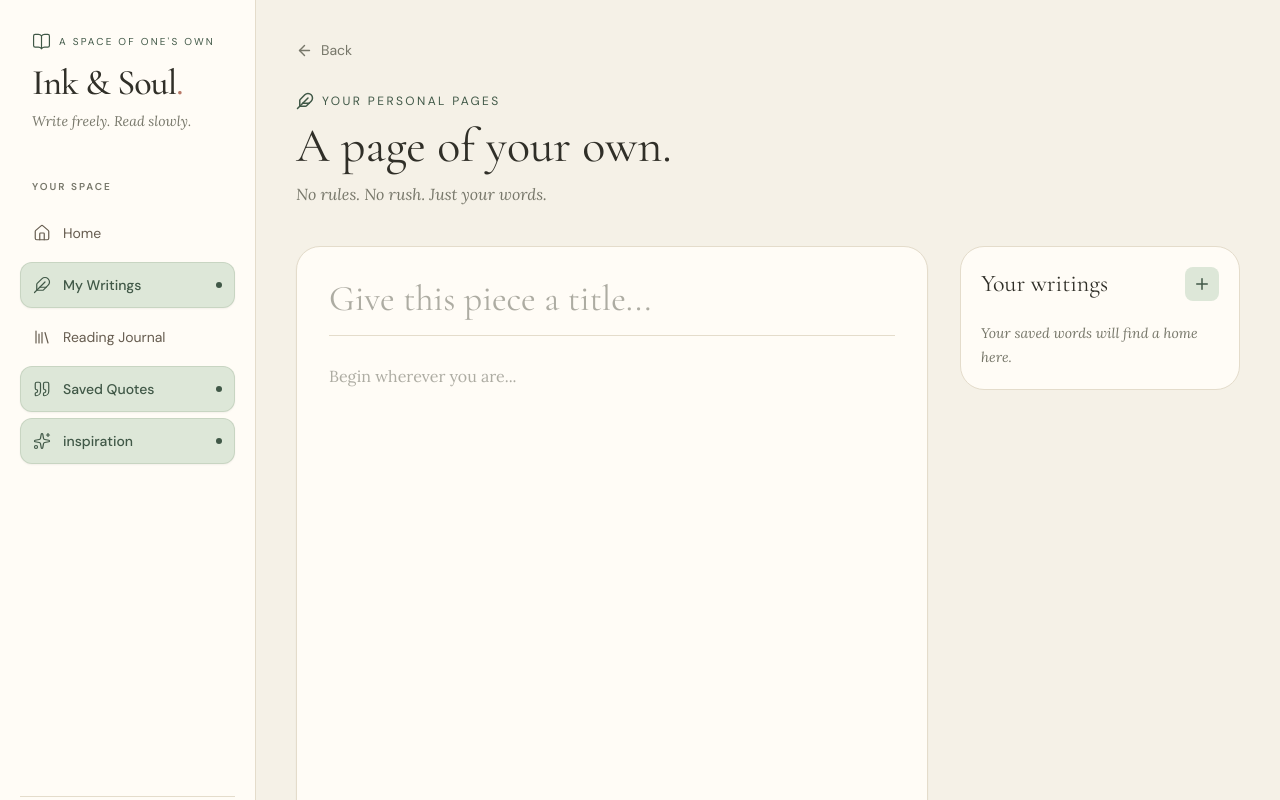
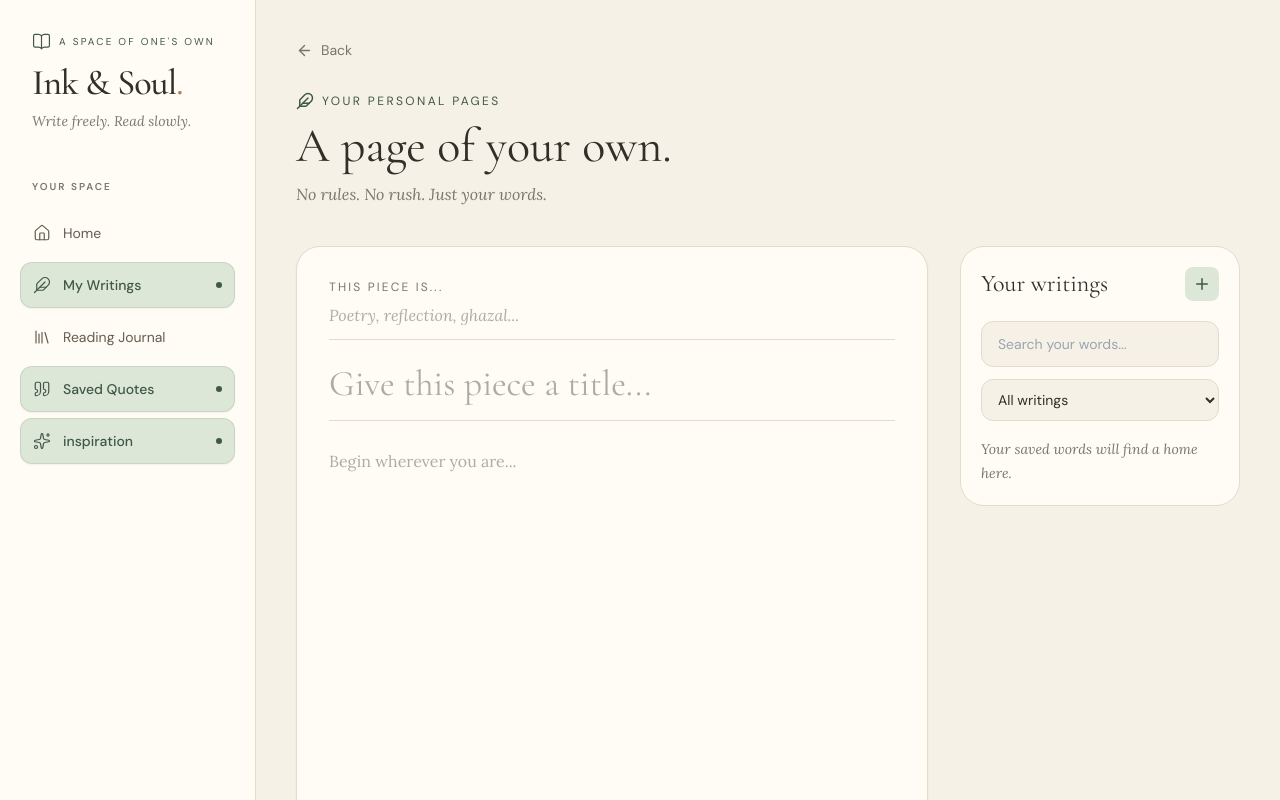
Before and after one commit to sanskritijain23/ink_and_soul, a React (Vite) app: page /writings in a window 1280 px wide. Shown: the top 800 px of the page. Built offline with nearby package versions, Linux system fonts and the light colour scheme.

Commit message:
Add writing types and searchable writing archive

```diff
--- a/src/features/writings/WritingEditor.jsx
+++ b/src/features/writings/WritingEditor.jsx
@@ -11,7 +11,10 @@ function WritingEditor() {
     const [writings, setWritings] = useState([])
     const [activeId, setActiveId] = useState(null)
     const [title, setTitle] = useState('')
+    const [writingType, setWritingType] = useState('')
     const [content, setContent] = useState('')
+    const [searchTerm, setSearchTerm] = useState('')
+    const [typeFilter, setTypeFilter] = useState('All')
     const [loading, setLoading] = useState(true)
     const [message, setMessage] = useState('')
 
@@ -41,6 +44,7 @@ function WritingEditor() {
         setActiveId(null)
         setTitle('')
         setContent('')
+        setWritingType('')
         setMessage('')
     }
 
@@ -48,6 +52,7 @@ function WritingEditor() {
         setActiveId(writing.id)
         setTitle(writing.title)
         setContent(writing.content)
+        setWritingType(writing.type ?? '')
         setMessage('')
     }
 
@@ -62,6 +67,7 @@ function WritingEditor() {
         const record = {
             id: activeId ?? crypto.randomUUID(),
             title: title.trim() || 'Untitled',
+            type: writingType.trim(),
             content,
             updatedAt: now,
             ...(!activeId && { createdAt: now }),
@@ -124,6 +130,20 @@ function WritingEditor() {
         }
     }
 
+    const writingTypes = [
+        ...new Set(
+            writings.map((writing) => writing.type ?.trim()).filter(Boolean)
+        ),
+    ].sort((a,b) => a.localeCompare(b))
+
+    const filterWritings = writings.filter((writing) => {
+        const matchesSearch = writing.title.toLowerCase().includes(searchTerm.toLowerCase()) ||
+        writing.content.toLowerCase().includes(searchTerm.toLowerCase())
+
+        const matchesType = typeFilter === 'All' || writing.type === typeFilter
+        return matchesSearch && matchesType
+    })
+
     return (
         <div className="min-h-screen bg-paper px-6 py-10 md:px-10">
             <div className="mx-auto max-w-6xl">
@@ -153,6 +173,22 @@ function WritingEditor() {
 
                    <div className="grid gap-8 lg:grid-cols-[minmax(0,1fr)_280px]">
                         <section className="rounded-3xl border border-paper-border bg-paper-card p-6 shadow-sm md:p-8">
+                            <div className="mb-6">
+                                <label
+                                   htmlFor="writing-type"
+                                   className="mb-2 block text-xs uppercase tracking-[0.18em] text-ink-muted">
+                                      This piece is...
+                                   </label>
+
+                                   <input
+                                      id="writing-type"
+                                      type="text"
+                                      value={writingType}
+                                      onChange={(event) => setWritingType(event.target.value)}
+                                      placeholder="Poetry, reflection, ghazal..."
+                                      className="w-full border-b border-paper-border bg-transparent pb-3 font-reading text-base italic text-ink outline-none placeholder:text-ink-muted/60 focus:border-sage-dark" />
+
+                            </div>
                             <input
                                value={title}
                                onChange={(event) => setTitle(event.target.value)}
@@ -211,30 +247,73 @@ function WritingEditor() {
                                    </button>
                             </div>
 
+                            <div className="mb-4 space-y-3">
+                                <div className="relative">
+                                    <input
+                                        type="text"
+                                        value={searchTerm}
+                                        onChange={(event) => setSearchTerm(event.target.value)}
+                                        placeholder="Search your words..."
+                                        aria-label="Search-eritings"
+                                        className="w-full rounded-xl border border-paper-border bg-paper px-4 py-3 text-sm text-ink outline-none transition focus:border-sage-dark"/>
+
+                                </div>
+                                <select
+                                    value={typeFilter}
+                                    onChange={(event) => setTypeFilter(event.target.value)}
+                                    aria-label="Filter writings by type"
+                                    className="w-full rounded-xl border border-paper-border bg-paper px-3 py-2.5 text-sm text-ink outline-none focus:border-sage-dark">
+                                        <option value="All">All writings</option>
+                                        {writingTypes.map((type) => (
+                                            <option key={type} value={type}>
+                                                {type}
+                                            </option>
+                                        ))}
+                                    </select>
+                            </div>
+
                             {loading ? (
-                                <p className="text-sm text-ink-muted">Opening your pages...</p>
+                                <p className="text-sm text-ink-muted">
+                                    Opening your pages...
+                                </p>
                             ) : writings.length === 0 ? (
                                 <p className="font-reading text-sm italic leading-6 text-ink-muted">
                                     Your saved words will find a home here.
                                 </p>
+                            ) : filterWritings.length === 0 ? (
+                                <p className="py-5 text-center font-reading text-sm italic text-ink-muted">
+                                    No writings found. Try another search.
+                                </p>
                             ) : (
-                                <div className="space-y-2">
-                                    {writings.map((writing) => (
+                                <div className="space-y-3">
+                                    {filterWritings.map((writing) => (
                                         <button
                                             key={writing.id}
                                             onClick={() => openWriting(writing)}
-                                           className={`w-full rounded-xl border p-3 text-left transition ${
+                                            className={`w-full rounded-xl border p-4 text-left transition ${
                                                 activeId === writing.id
                                                 ? 'border-sage-dark bg-sage/60'
                                                 : 'border-transparent hover:border-paper-border hover:bg-paper'}`}>
-                                                <span className="block truncate font-medium text-ink">
+                                                    <span className="block truncate font-display text-lg text-ink">
                                                         {writing.title}
+                                                    </span>
+
+                                                    <span className="mt-1 block text-xs text-ink-muted">
+                                                        {new Date(writing.updatedAt).toLocaleDateString()}
 
                                                     </span>
-                                                <span className="mt-1 block text-xs text-ink-muted">
-                                                    {new
-                                                    Date(writing.updatedAt).toLocaleDateString()}
+                                                    {writing.type?.trim() && (
+                                                        <span className="mt-2 inline-block rounded-full bg-sage px-2.5 py-1 text-xs text-sage-ink">
+                                                            {writing.type}
                                                         </span>
+                                                    )}
+
+                                                    <span className="mt-2 block text-sm leading-6 text-ink-muted">
+                                                        {writing.content.length > 85
+                                                            ? `${writing.content.slice(0, 85)}...`
+                                                            : writing.content}
+                                                    </span>
+
                                                 </button>
                                     ))}
                                 </div>
```
Lines whose indentation alone changed are shown as unchanged.
